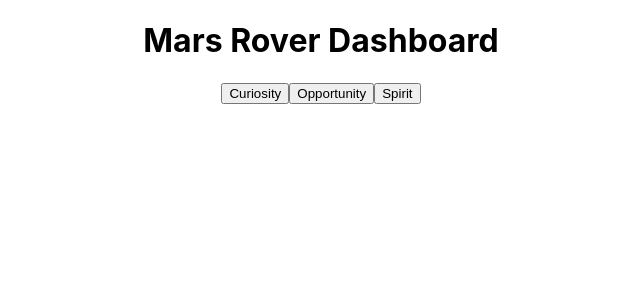
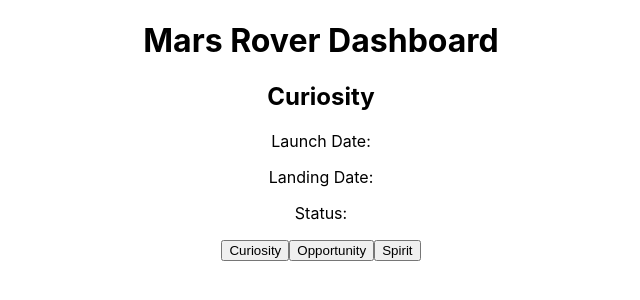
Before and after one commit to Urmatemugly/MarsRoverFE, a React (Create React App) app: page / in a window 1280 px wide. Both pictures are taken after a click on the button "Curiosity". Shown: the top 300 px of the page, without its empty margins (319-959 px from the left). Built offline with nearby package versions, Linux system fonts and the light colour scheme.

Commit message:
state updates, events fire - add API call

```diff
--- a/src/Datapanel.js
+++ b/src/Datapanel.js
@@ -1,54 +1,36 @@
 import React, { Component } from 'react';
 import Button from './Button.js';
 
-/** Build a stateful component to supply data to its children **/
+
 class Datapanel extends Component {
+
+  /** Rover names as properties (iterate for buttons) **/
   static defaultProps = {
     rovers: ['Curiosity', 'Opportunity', 'Spirit'],
   };
+
+
   constructor(props){
     super(props);
-    /** Rover names as properties (iterate for buttons) **/
 
     /** Define elements of state  **/
     this.state = {
       chosen: false,
-      selected: {
       name: '',
       launch:'',
       land:'',
       status:'',
       imgs:[],
       dates:[],
-      }
     };
     /** Bind (this) **/
     this.getRoverName = this.getRoverName.bind(this);
   }
 
-  updateState(state) {
-    this.setState(st => ({
-      chosen: true
-    }));
+  /** Update state when button is Clicked**/
+  getRoverName(name){
+    this.setState({ chosen: true, name: (name)});
   }
-// addCount(){
-// console.log('clicked!');
-// }
-getRoverName(name){
-  console.log('clicked!');
-  console.log(name);
-}
-  /** Function to handle click**/
-  // handleClick(e) {
-  //   this.setState(state => ({
-  //     ...state,
-  //     chosen: true,
-  //     selected: {
-  //       name: event.currentTarget
-  //       }
-  //     }
-  //   ))
-  // }
 
 
   /** Render clickable buttons, displaying currently clicked**/
@@ -56,7 +38,16 @@
     return (
       <div className="App">
       <h1>Mars Rover Dashboard</h1>
-      <h2>{this.state.selected.name}</h2>
+      {this.state.chosen ?
+        <div>
+        <h2>{this.state.name}</h2>
+          <p>Launch Date: {this.state.launch}</p>
+          <p>Landing Date: {this.state.land} </p>
+          <p>Status: {this.state.status}</p>
+          </div>
+        :
+      <h2>Click a button to get started!</h2>
+    }
       {this.props.rovers.map(rover =>
         <Button getData={this.getRoverName} name={rover}/>
       )}
```
Lines whose indentation alone changed are shown as unchanged.
